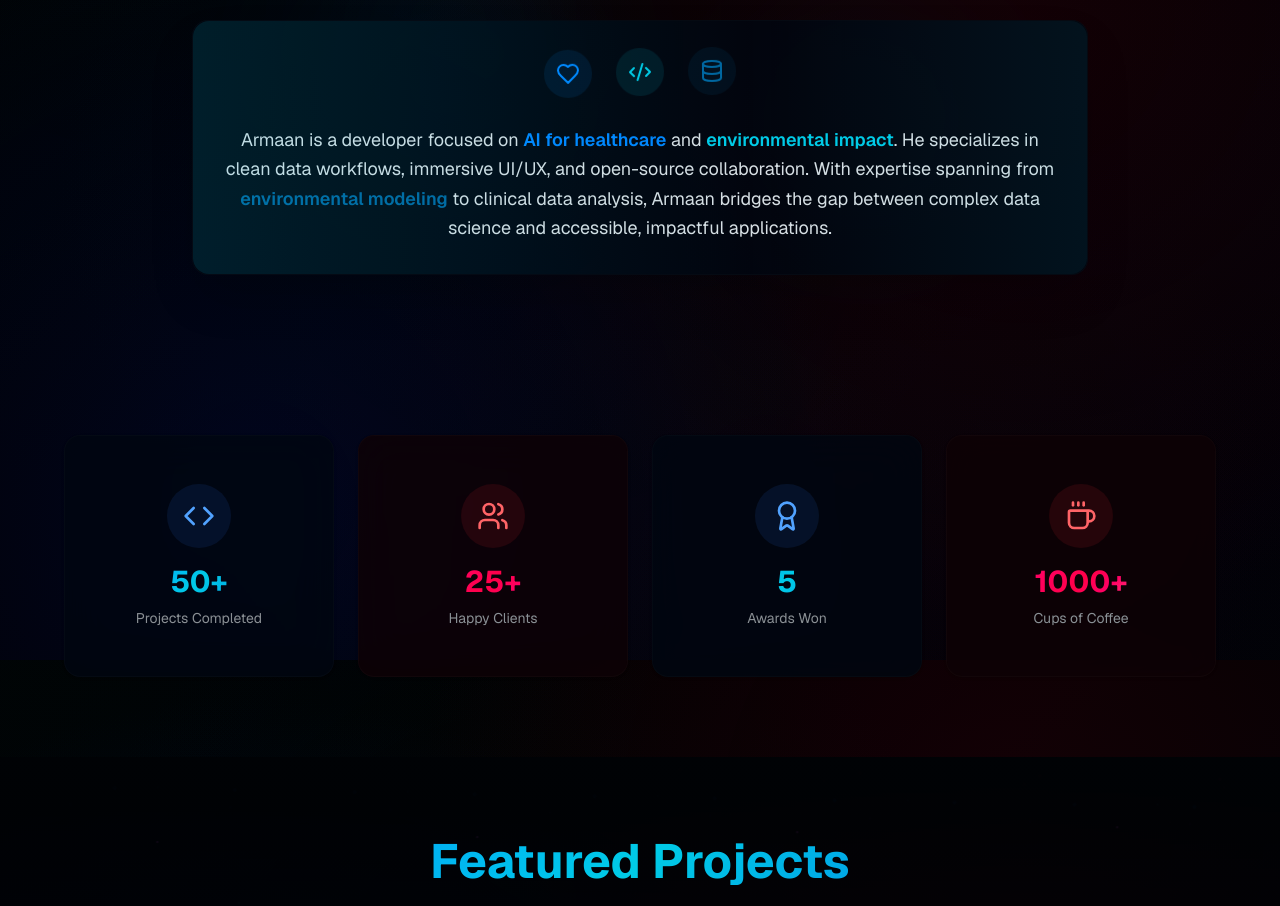
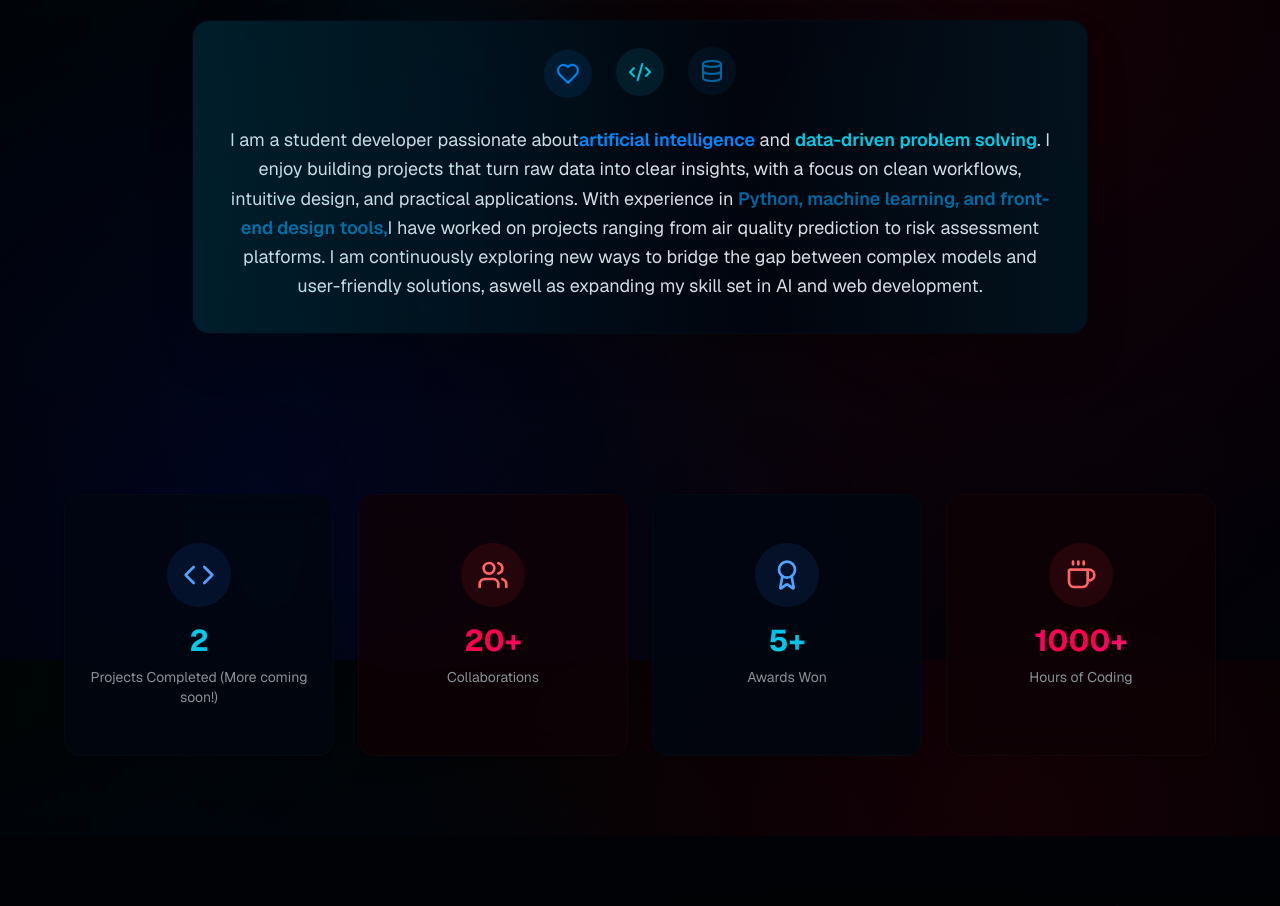
Before and after one commit to ItsMeArm00n/Main-Portfilio, a Next.js app: page / in a window 1280 px wide. Shown: the part 940-1846 px from the top of the page. Built offline with nearby package versions, Linux system fonts and the light colour scheme.

Commit message:
Making info accurate

```diff
--- a/components/about-section.tsx
+++ b/components/about-section.tsx
@@ -52,11 +52,9 @@ export function AboutSection() {
             </div>
 
             <p className="text-lg text-card-foreground leading-relaxed text-pretty">
-              Armaan is a developer focused on <span className="text-primary font-semibold">AI for healthcare</span> and{" "}
-              <span className="text-accent font-semibold">environmental impact</span>. He specializes in clean data
-              workflows, immersive UI/UX, and open-source collaboration. With expertise spanning from{" "}
-              <span className="text-secondary font-semibold">environmental modeling</span> to clinical data analysis,
-              Armaan bridges the gap between complex data science and accessible, impactful applications.
+              I am a student developer passionate about<span className="text-primary font-semibold">artificial intelligence</span> and{" "}
+              <span className="text-accent font-semibold">data-driven problem solving</span>. I enjoy building projects that turn raw data into clear insights, with a focus on clean workflows, intuitive design, and practical applications. With experience in{" "}
+              <span className="text-secondary font-semibold">Python, machine learning, and front-end design tools,</span>I have worked on projects ranging from air quality prediction to risk assessment platforms. I am continuously exploring new ways to bridge the gap between complex models and user-friendly solutions, aswell as expanding my skill set in AI and web development.
             </p>
 
             <div className="absolute inset-0 animate-shimmer pointer-events-none rounded-2xl"></div>
--- a/components/stats-section.tsx
+++ b/components/stats-section.tsx
@@ -7,15 +7,15 @@ import { Code, Users, Award, Coffee } from "lucide-react"
 const stats = [
   {
     icon: Code,
-    value: 50,
-    label: "Projects Completed",
-    suffix: "+",
+    value: 2,
+    label: "Projects Completed (More coming soon!)",
+    suffix: "",
     color: "blue",
   },
   {
     icon: Users,
-    value: 25,
-    label: "Happy Clients",
+    value: 20,
+    label: "Collaborations",
     suffix: "+",
     color: "red",
   },
@@ -23,13 +23,13 @@ const stats = [
     icon: Award,
     value: 5,
     label: "Awards Won",
-    suffix: "",
+    suffix: "+",
     color: "blue",
   },
   {
     icon: Coffee,
     value: 1000,
-    label: "Cups of Coffee",
+    label: "Hours of Coding",
     suffix: "+",
     color: "red",
   },
```
